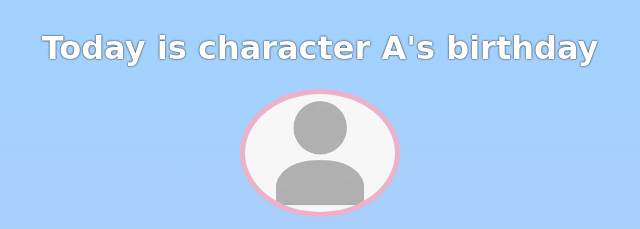
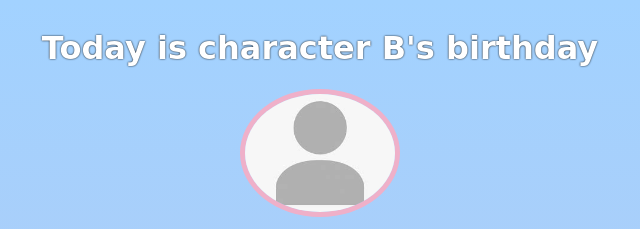
Before and after one commit to Amith-26/birthdayGiftSite, a plain HTML site: page index.html in a window 1280 px wide. Shown: the top 229 px of the page, 320-960 px from the left. Drawn offline with Linux system fonts and the light colour scheme; a web font is replaced by a local one.

Commit message:
changed character name A to B

```diff
--- a/index.html
+++ b/index.html
@@ -11,7 +11,7 @@
   </head>
   <body>
     <div id="main">
-      <h1>Today is character A's birthday</h1>
+      <h1>Today is character B's birthday</h1>
       <img src="assets/placeholder.jpeg"
            alt="placeholder image"
            id="image-src"/>
```
